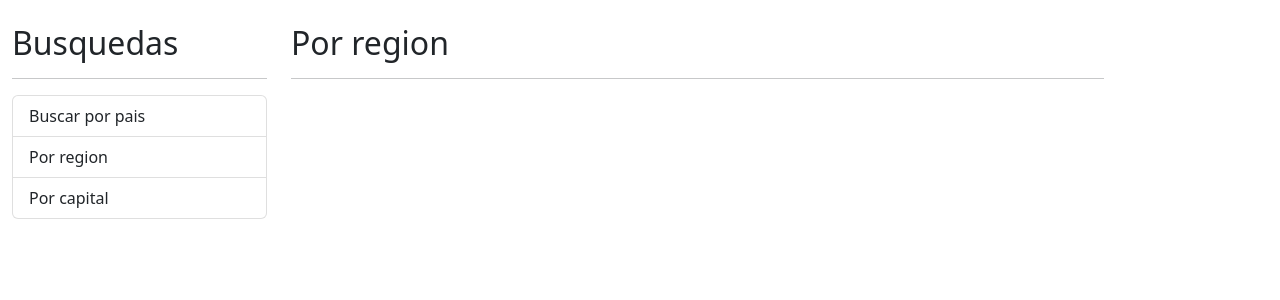
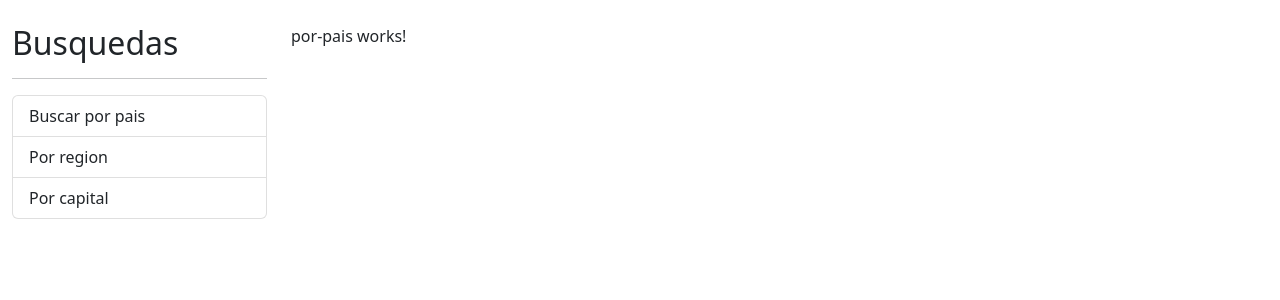
Before and after one commit to BryanGonzalezDeveloper/paisesApp, an Angular app: page / in a window 1280 px wide. Shown: the top 300 px of the page. Built offline with nearby package versions, Linux system fonts and the light colour scheme.

Commit message:
paisesApp-040722: Se muestra el componente adecuado dependiendo de la ruta

```diff
--- a/src/app/app.component.html
+++ b/src/app/app.component.html
@@ -9,7 +9,7 @@
     </ul>
   </div>
   <div class="col">
-    <h2>Por region</h2>
-    <hr />
+    <!--Muestra la pagina principal dependiendo en que ruta me encuentre-->
+    <router-outlet></router-outlet>
   </div>
 </div>
```
